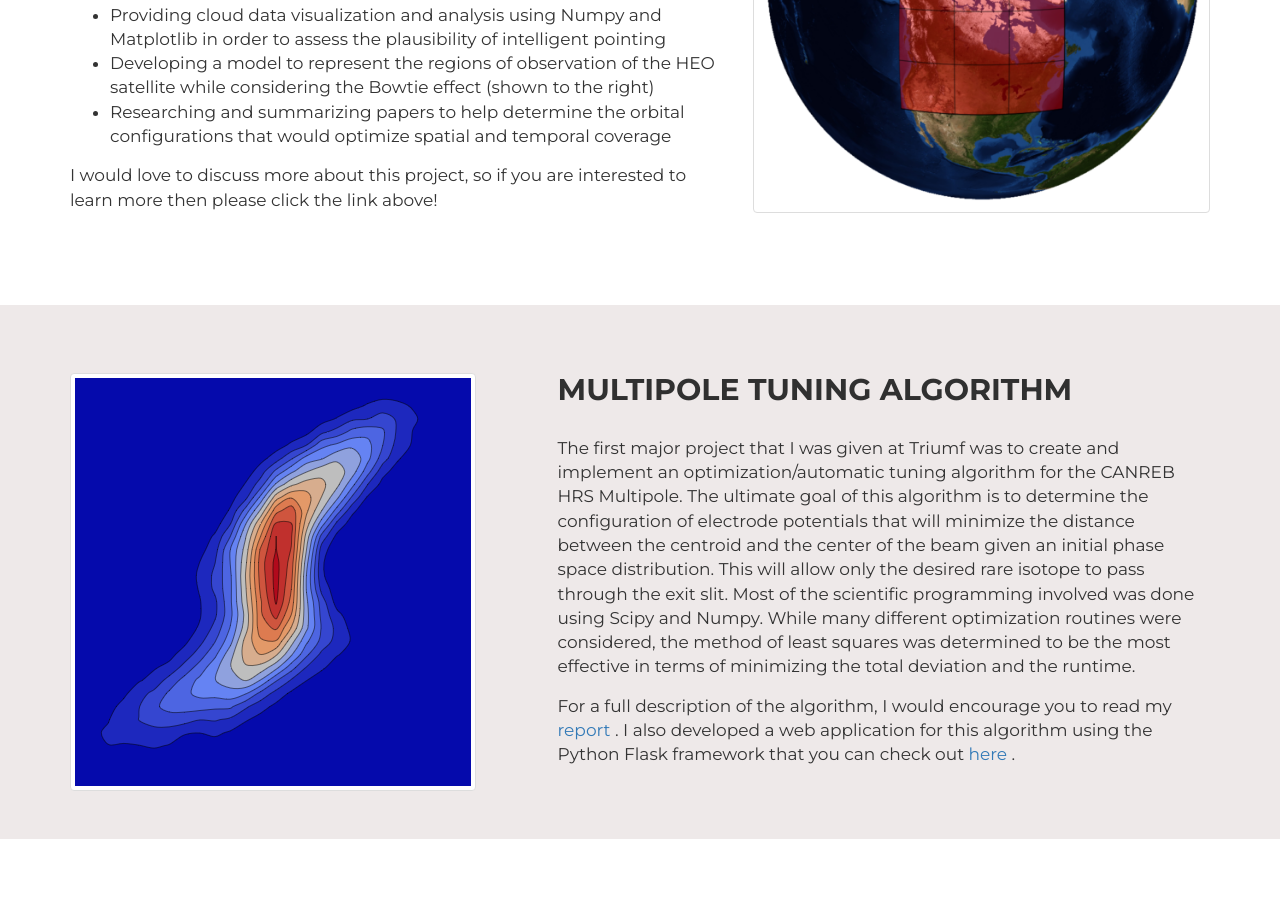
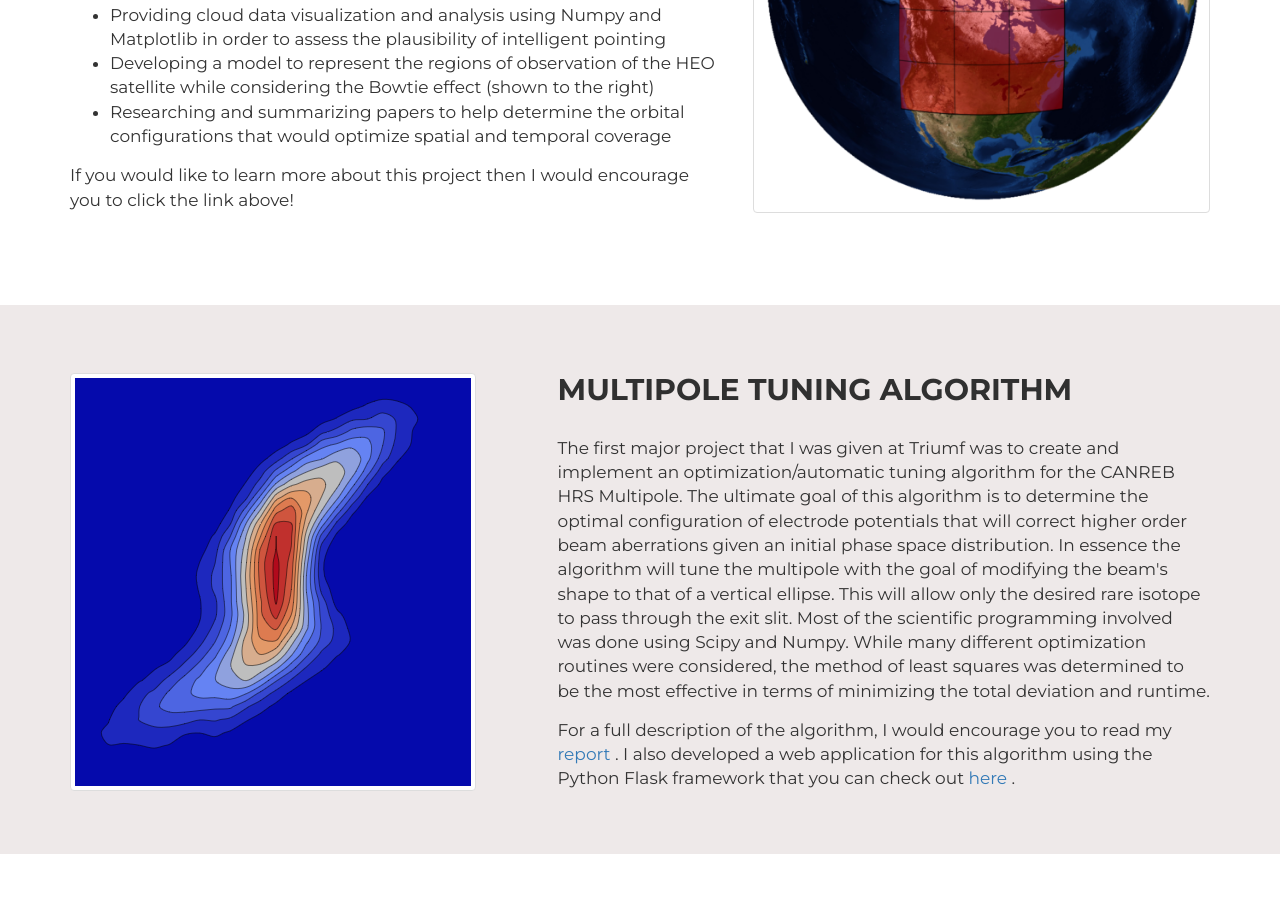
Before and after one commit to DanSehayek/Website, a website: page index.html in a window 1280 px wide. Shown: the part 4357-5271 px from the top of the page. Drawn offline with nearby package versions, Linux system fonts and the light colour scheme; a web font is replaced by a local one.

Commit message:
Updated Images and Text

```diff
--- a/index.html
+++ b/index.html
@@ -191,7 +191,7 @@
           I developed high level web applications for two different algorithms
           using an additional Python framework known as Flask. If you would
           like to learn more about my projects and learning experiences at
-          Triumf, simply click Triumf under Research or keep scrolling down!
+          Triumf, simply check out Triumf under Research or keep scrolling down!
         </p>
       </div>
     </div>
@@ -248,7 +248,7 @@
           and analyzing data, I've always been interested in discovering new
           techniques that can be applied in computational physics. Machine
           learning has already proven to be very useful in physics and many
-          other areas of research and for this reason I've inversted a lot of
+          other areas of research and for this reason I've invested a lot of
           time into understanding machine learning and how to implement it.
           At this point, I currently have gained a confident understanding
           of the fundamentals including regression algorithms and neural
@@ -293,8 +293,8 @@
           </ul>
         </p>
         <p class = "Text">
-          I would love to discuss more about this project, so if
-          you are interested to learn more then please click the link above!
+          If you would like to learn more about this project then I
+          would encourage you to click the link above!
         </p>
       </div>
       <div class = "col-sm-5">
@@ -316,14 +316,15 @@
           The first major project that I was given at Triumf was to create and
           implement an optimization/automatic tuning algorithm for the CANREB
           HRS Multipole. The ultimate goal of this algorithm is to determine
-          the configuration of electrode potentials that will minimize the
-          distance between the centroid and the center of the beam given an
-          initial phase space distribution. This will allow only the desired
-          rare isotope to pass through the exit slit. Most of the scientific
-          programming involved was done using Scipy and Numpy. While many
-          different optimization routines were considered, the method of least
-          squares was determined to be the most effective in terms of
-          minimizing the total deviation and the runtime.
+          the optimal configuration of electrode potentials that will correct
+          higher order beam aberrations given an initial phase space
+          distribution. In essence the algorithm will tune the multipole with
+          the goal of modifying the beam's shape to that of a vertical ellipse.
+          This will allow only the desired rare isotope to pass through the
+          exit slit. Most of the scientific programming involved was done using
+          Scipy and Numpy. While many different optimization routines were
+          considered, the method of least squares was determined to be the most
+          effective in terms of minimizing the total deviation and runtime.
         </p>
         <p class = "Text">
           For a full description of the algorithm, I would encourage you to
@@ -354,10 +355,11 @@
           monitor and setting a ramping element such as a quadrupole to
           different values, these 1D profiles can be obtained by using the
           corresponding transfer matrices while thus allowing for the phase
-          space reconstruction. Of course many factors can influence the
-          accuracy of the reconstruction such as the number of profiles
-          and the smoothness of the profiles and it is these factors that I am
-          currently attempting to optimize.
+          space reconstruction. Ultimately the number and types of profiles
+          and thus the number and types of transfer matrices/settings has a
+          major influence on the accuracy of the reconstruction and it is these
+          factors that I am currently considering in the design of the
+          optimization routine.
         </p>
         <p class = "Text">
           As with the multipole algorithm, I am once again developing a web
```
Also changed, not shown: img/Web Development.png, 1 other file.
